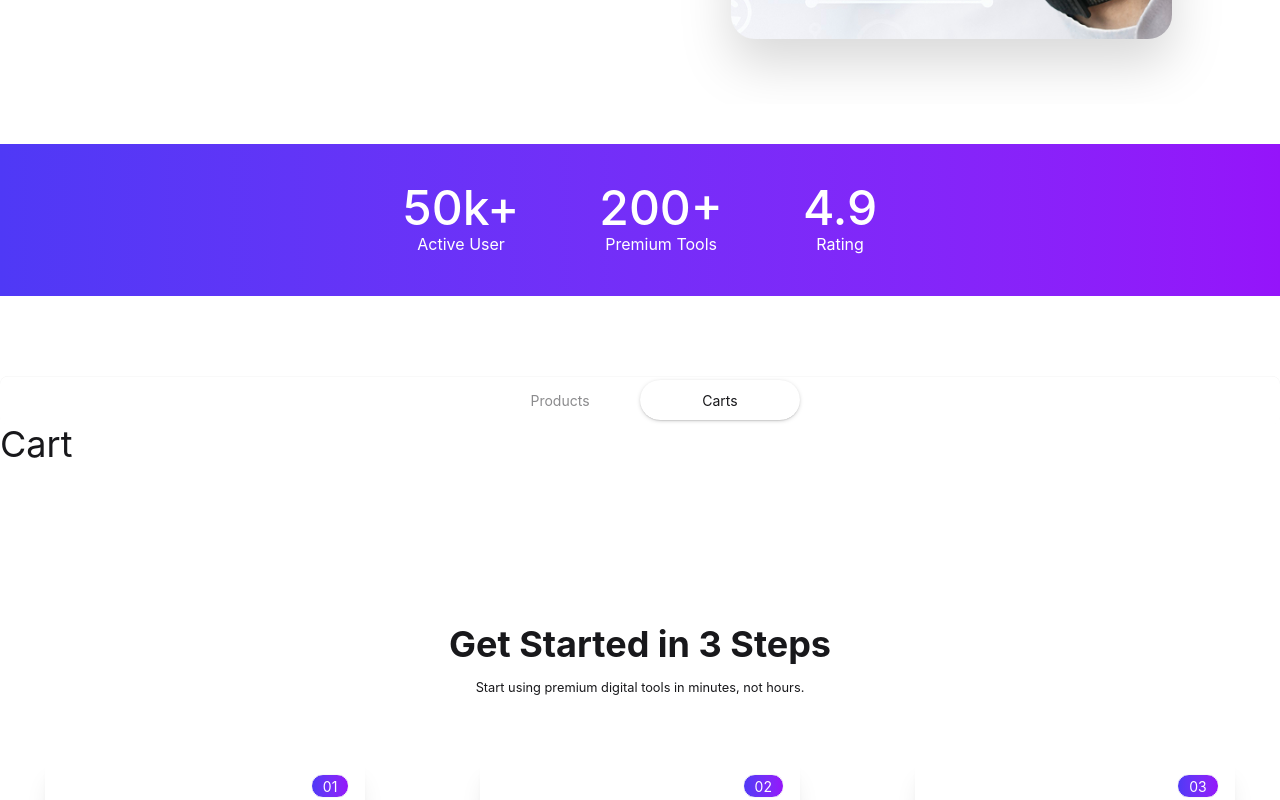
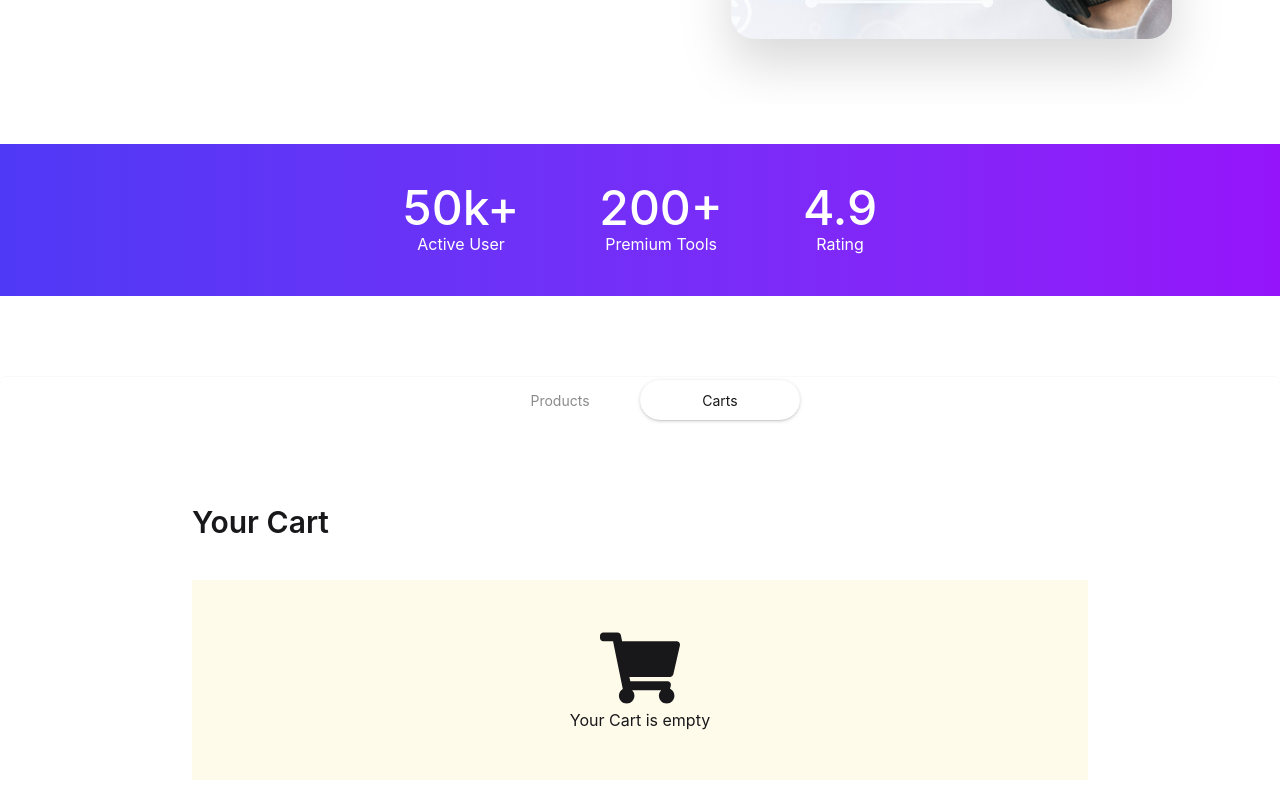
Before and after one commit to omi1739/Assignment-6, a React (Vite) app: page / in a window 1280 px wide. Both pictures are taken after a click on the radio button "Carts". Shown: the part 626-1426 px from the top of the page. Built offline with nearby package versions, Linux system fonts and the light colour scheme.

Commit message:
cart part added and remove button added and it's fully functional

```diff
--- a/src/App.jsx
+++ b/src/App.jsx
@@ -22,6 +22,7 @@ const dataPromice = getData()
 function App() {
 
   const [activeTab, setActiveTab] = useState('Products')
+  const [carts, setCarts] = useState([])
 
   return (
     <>
@@ -33,9 +34,9 @@ function App() {
 
       <Tab setActiveTab={setActiveTab}/>
 
-      {activeTab === 'Products' && <MainCard dataPromice={dataPromice}/>}
+      {activeTab === 'Products' && <MainCard dataPromice={dataPromice} carts={carts} setCarts={setCarts} />}
 
-      {activeTab === 'Carts' && <Cart />}
+      {activeTab === 'Carts' && <Cart carts={carts} setCarts={setCarts} />}
 
       <Steps_3/>
 
--- a/src/components/Cart.jsx
+++ b/src/components/Cart.jsx
@@ -1,9 +1,75 @@
 import React from 'react'
+import { FaShoppingCart } from "react-icons/fa";
 
-const Cart = () => {
+const Cart = ({carts , setCarts}) => {
+    console.log(carts);
+
+
+
+    const totalPrice = carts.reduce((sum,cart) => sum + cart.price,0)
+
+    const handleCart = () =>{
+        setCarts([])
+    };
+
+    const handleRemove = (cart)=>{
+        console.log(cart);
+        const filteredArray = carts.filter(c => c.id !== cart.id )
+        setCarts(filteredArray)
+
+    }
+
+
+
   return (
-    <div>
-      <h1 className='text-4xl'>Cart</h1>
+    <div className='w-[70%] mx-auto container rounded mt-20'>
+      <h1 className='text-3xl font-semibold'>Your Cart</h1>
+
+      {
+        carts.length === 0 ?
+        <div>
+         <div className=' flex flex-col justify-center items-center mt-10 h-50 bg-amber-50'>
+            <FaShoppingCart className='w-20 h-20'/>
+            <p className='text-center '>Your Cart is empty</p>
+        </div>
+
+        </div>
+        : <>     <div className="space-y-5">
+          {
+            carts.map(cart =>
+            <div className=' border rounded-xl p-5 mt-5' key={cart.id}>
+                 <div className="flex justify-between">
+                    <div className="flex items-center gap-5">
+                    <div className="w-25 h-25 flex justify-center items-center rounded-full bg-amber-100 object-contain">
+                      <img src={cart.icon} className='w-10 h-10' alt="" />
+                    </div>
+                     <h1 className='text-2xl font-semibold '>{cart.name}</h1>
+                 </div>
+                 <h1 className='text-2xl font-medium mt-9'>${cart.price}/<span className='text-md font-normal'>{cart.period}</span> </h1>
+
+                 <div className="mt-8">
+                    <button onClick={() => handleRemove(cart)} className='text-red-50 btn btn-error'>Remove</button>
+                 </div>
+
+                 </div>
+
+
+
+            </div>)
+        }
+      </div>
+
+      <div className="flex justify-between">
+        <div className="text-2xl font-medium">Total:</div>
+        <div className="text-2xl font-medium">${totalPrice}</div>
+      </div>
+
+         <button onClick={handleCart} className='btn w-full rounded-4xl mt-10 bg-linear-to-r from-[#4F39F6] to-[#9514FA] text-xl font-normal text-white'>Proceed To Checkout</button>
+     </>
+      }
+
+
+
     </div>
   )
 }
--- a/src/components/DataCard.jsx
+++ b/src/components/DataCard.jsx
@@ -1,11 +1,12 @@
 import React, { useState } from 'react'
 
-const DataCard = ({card}) => {
+const DataCard = ({card , carts, setCarts }) => {
 
     const [isBuy, setIsBuy] = useState(false);
 
     const handleBuy = () =>{
         setIsBuy(true)
+        setCarts([...carts,card])
     }
 
   return (
--- a/src/components/MainCard.jsx
+++ b/src/components/MainCard.jsx
@@ -1,10 +1,8 @@
 import React, { use } from "react";
 import DataCard from "./DataCard";
 
-const MainCard = ({ dataPromice }) => {
+const MainCard = ({ dataPromice, carts, setCarts }) => {
   const datas = use(dataPromice);
-
-  console.log(datas);
 
   return (
     <div>
@@ -18,7 +16,7 @@ const MainCard = ({ dataPromice }) => {
 
       <div className="container grid mx-auto grid-cols-1  md:grid-cols-2 lg:grid-cols-3 gap-5 mb-10 mt-10">
         {datas.map((card) => (
-         <DataCard key={card.id} card={card}/>
+         <DataCard key={card.id} card={card} carts={carts} setCarts={setCarts}/>
         ))}
       </div>
     </div>
```
